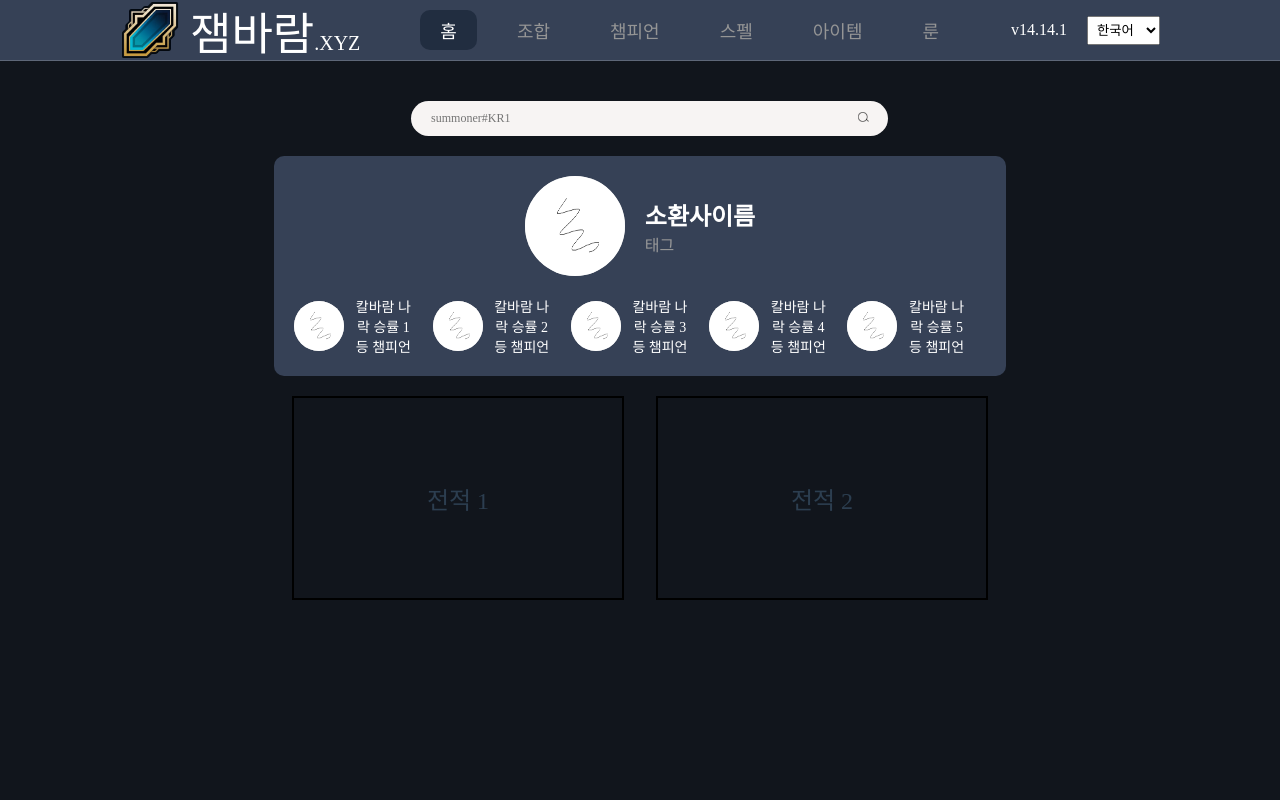
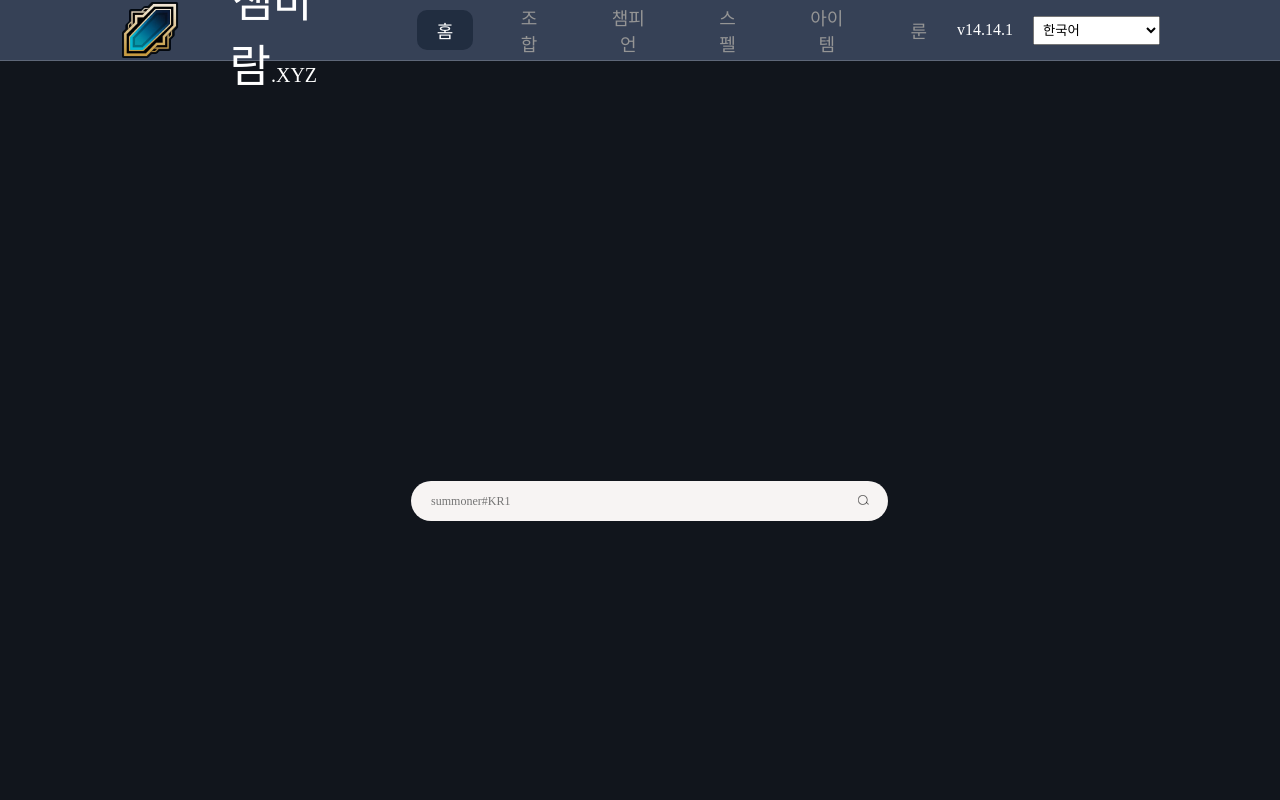
Before and after one commit to yhw1737/Jambaram-Web, a Vue app in the folder jambaram/: page / in a window 1280 px wide. Shown: the top 800 px of the page. Built offline with nearby package versions, Linux system fonts and the light colour scheme; a web font is replaced by a local one.

Commit message:
페이지줄어들면 nav메뉴 생략, 디자인 살짝 바꿈

```diff
--- a/jambaram/src/App.vue
+++ b/jambaram/src/App.vue
@@ -61,11 +61,11 @@
 }
 
 .left-divider {
-  left: 20%;
+  left: 150px;
 }
 
 .right-divider {
-  right: 20%;
+  right: 150px;
 }
 
 @media (max-width: 1500px) {
--- a/jambaram/src/components/NavBar.vue
+++ b/jambaram/src/components/NavBar.vue
@@ -18,7 +18,7 @@
       <div class="version-info">v14.14.1</div>
       <select class="language-select" v-model="selectedLanguage" @change="changeLanguage">
         <option value="ko">한국어</option>
-        <option value="en">English</option>
+        <option value="en">English(disabled)</option>
       </select>
     </div>
   </div>
@@ -65,7 +65,7 @@
 }
 
 .navbar-left {
-  margin-left: 100px;
+  padding-left: 100px;
   display: flex;
   align-items: center;
 }
@@ -124,7 +124,7 @@
 }
 
 .navbar-right {
-  margin-right: 100px;
+  padding-right: 100px;
   display: flex;
   align-items: center;
 }
@@ -139,4 +139,10 @@
   padding: 5px;
   font-family: 'Cafe24SsurroundAir';
 }
+
+@media (max-width: 1200px) {
+  .navbar-center {
+    display: none;
+  }
+}
 </style>
--- a/jambaram/src/views/HomeView.vue
+++ b/jambaram/src/views/HomeView.vue
@@ -3,32 +3,6 @@
     <div class="search-bar-container">
       <input type="text" v-model="summonerName" @keyup.enter="searchSummoner" placeholder="summoner#KR1" class="search-bar">
       <img src="../assets/search.png" alt="search icon" class="search-icon" @click="searchSummoner">
-    </div>
-    <div class="summoner-info-container">
-      <div class="summoner-profile">
-        <div class="summoner-icon-placeholder">
-          <img src="../assets/empty-champion.png" alt="소환사 아이콘" class="summoner-icon">
-        </div>
-        <div class="summoner-details">
-          <h2>소환사이름</h2>
-          <p>태그</p>
-        </div>
-      </div>
-      <div class="champion-stats-container">
-        <div class="champion-stats" v-for="i in 5" :key="i">
-          <div class="champion-icon-placeholder">
-            <img src="../assets/empty-champion.png" alt="챔피언 아이콘" class="champion-icon">
-          </div>
-          <div class="champion-details">
-            <p>칼바람 나락 승률 {{ i }}등 챔피언</p>
-          </div>
-        </div>
-      </div>
-    </div>
-    <div class="match-history-container">
-      <div class="match-history" v-for="i in 2" :key="i">
-        <p>전적 {{ i }}</p>
-      </div>
     </div>
   </div>
 </template>
@@ -86,10 +60,11 @@
 
 .search-bar-container {
   width: 100%;
-  margin-top: 20px; /* 검색창을 상단에 위치시키기 위해 여백 추가 */
+  margin-top: 400px; /* 검색창을 상단에 위치시키기 위해 여백 추가 */
 }
 
 .search-bar {
+  height: 20px;
   width: 60%;
   padding: 10px 20px;
   font-family: 'NanumBarunGothic';
@@ -110,111 +85,4 @@
   margin-left: -30px; /* 검색창 오른쪽에 배치 */
   cursor: pointer;
 }
-
-.summoner-info-container {
-  background: #364156;
-  padding: 20px;
-  border-radius: 10px;
-  text-align: center;
-  width: 95%;
-  margin-top: 20px; /* 검색창 아래로 여백 추가 */
-}
-
-.summoner-profile {
-  display: flex;
-  align-items: center;
-  justify-content: center;
-}
-
-.summoner-icon-placeholder {
-  display: flex;
-  justify-content: center;
-  align-items: center;
-  width: 100px;
-  height: 100px;
-  background-color: #e0e0e0;
-  border-radius: 50%;
-  margin-right: 20px;
-}
-
-.summoner-icon {
-  width: 100px;
-  height: 100px;
-  border-radius: 50%;
-}
-
-.summoner-details {
-  display: flex;
-  flex-direction: column;
-  align-items: flex-start;
-}
-
-.summoner-details h2 {
-  margin: 0;
-  color: #fff;
-  font-size: 24px;
-}
-
-.summoner-details p {
-  margin: 0;
-  color: #999;
-  font-size: 16px;
-}
-
-.champion-stats-container {
-  display: flex;
-  justify-content: space-around;
-  width: 100%;
-  margin-top: 20px;
-}
-
-.champion-stats {
-  display: flex;
-  align-items: center;
-  margin-right: 20px;
-}
-
-.champion-icon-placeholder {
-  display: flex;
-  justify-content: center;
-  align-items: center;
-  width: 50px;
-  height: 50px;
-  background-color: #e0e0e0;
-  border-radius: 50%;
-  margin-right: 10px;
-}
-
-.champion-icon {
-  width: 50px;
-  height: 50px;
-  border-radius: 50%;
-}
-
-.champion-details p {
-  margin: 0;
-  color: #fff;
-  font-size: 14px;
-}
-
-.match-history-container {
-  display: flex;
-  justify-content: space-around;
-  width: 100%;
-  margin-top: 20px;
-}
-
-.match-history {
-  border: 2px solid black;
-  width: 45%;
-  height: 200px; /* 원하는 높이로 조정 */
-  display: flex;
-  align-items: center;
-  justify-content: center;
-}
-
-.match-history p {
-  margin: 0;
-  font-size: 24px;
-}
 </style>
```
